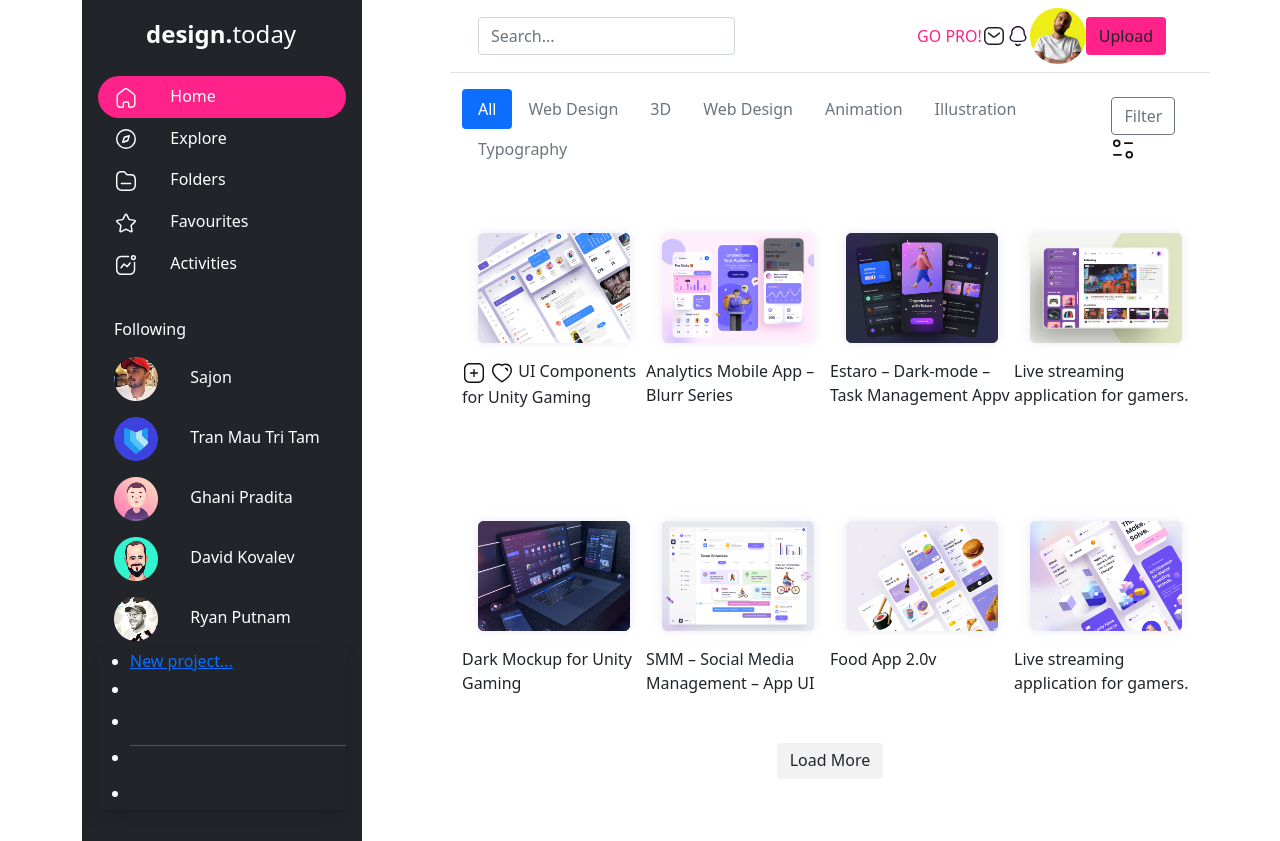
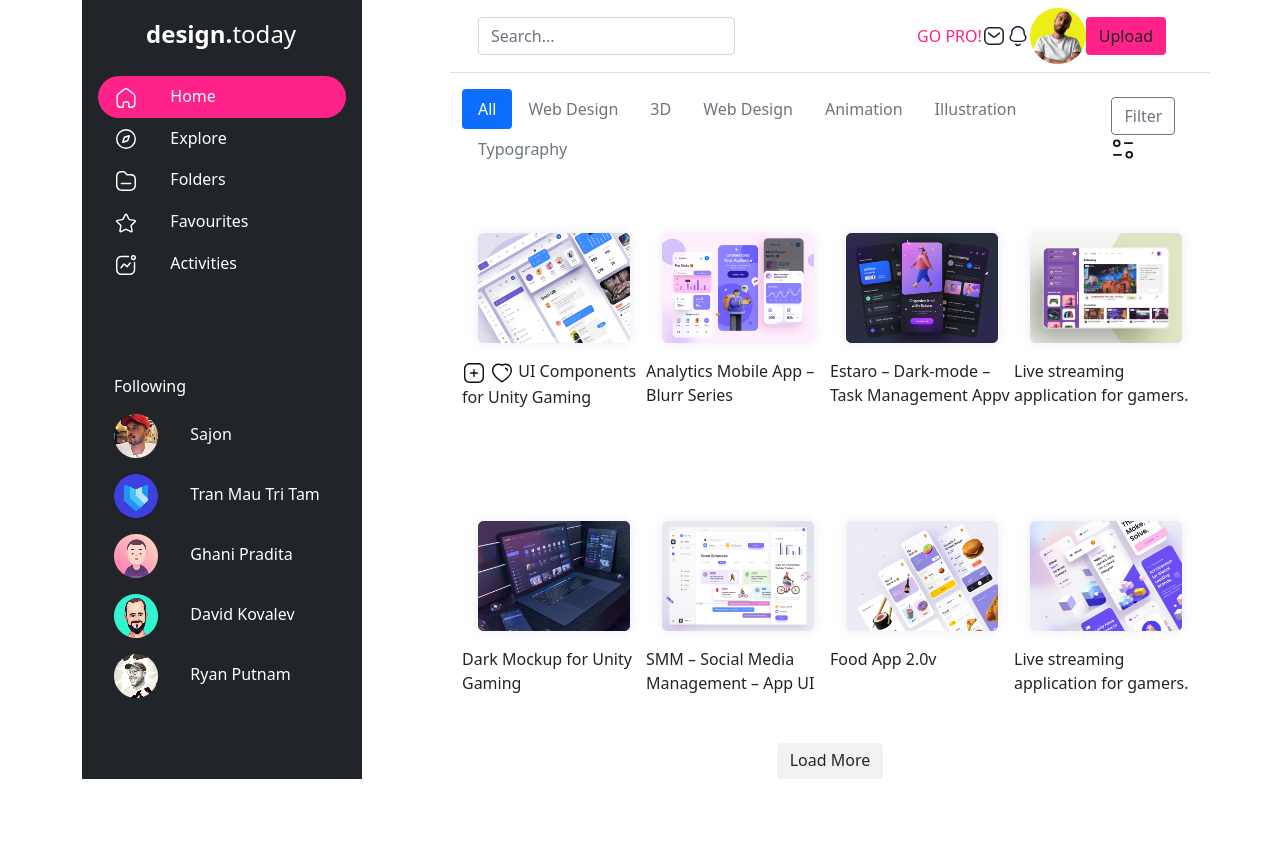
Before and after one commit to Mariamopataraia/Midtermexam-MP, a plain HTML site: page index.html in a window 1280 px wide. After the commit the page ends 800 px from the top, so only its background shows below. Drawn offline with nearby package versions, Linux system fonts and the light colour scheme.

Commit message:
Update index.html

```diff
--- a/index.html
+++ b/index.html
@@ -96,13 +96,6 @@
                     <svg class="bi me-2" width="16" height="16"><use xlink:href="#table"></use></svg>
                     Ryan Putnam
                     </a>
-                    <ul class="text-small shadow">
-                        <li><a class="" href="#">New project...</a></li>
-                        <li><a class="dropdown-item" href="#">Settings</a></li>
-                        <li><a class="dropdown-item" href="#">Profile</a></li>
-                        <li><hr class="dropdown-divider"></li>
-                        <li><a class="dropdown-item" href="#">Sign out</a></li>
-                    </ul>
                 </div>
             </div>
         </div>
```
